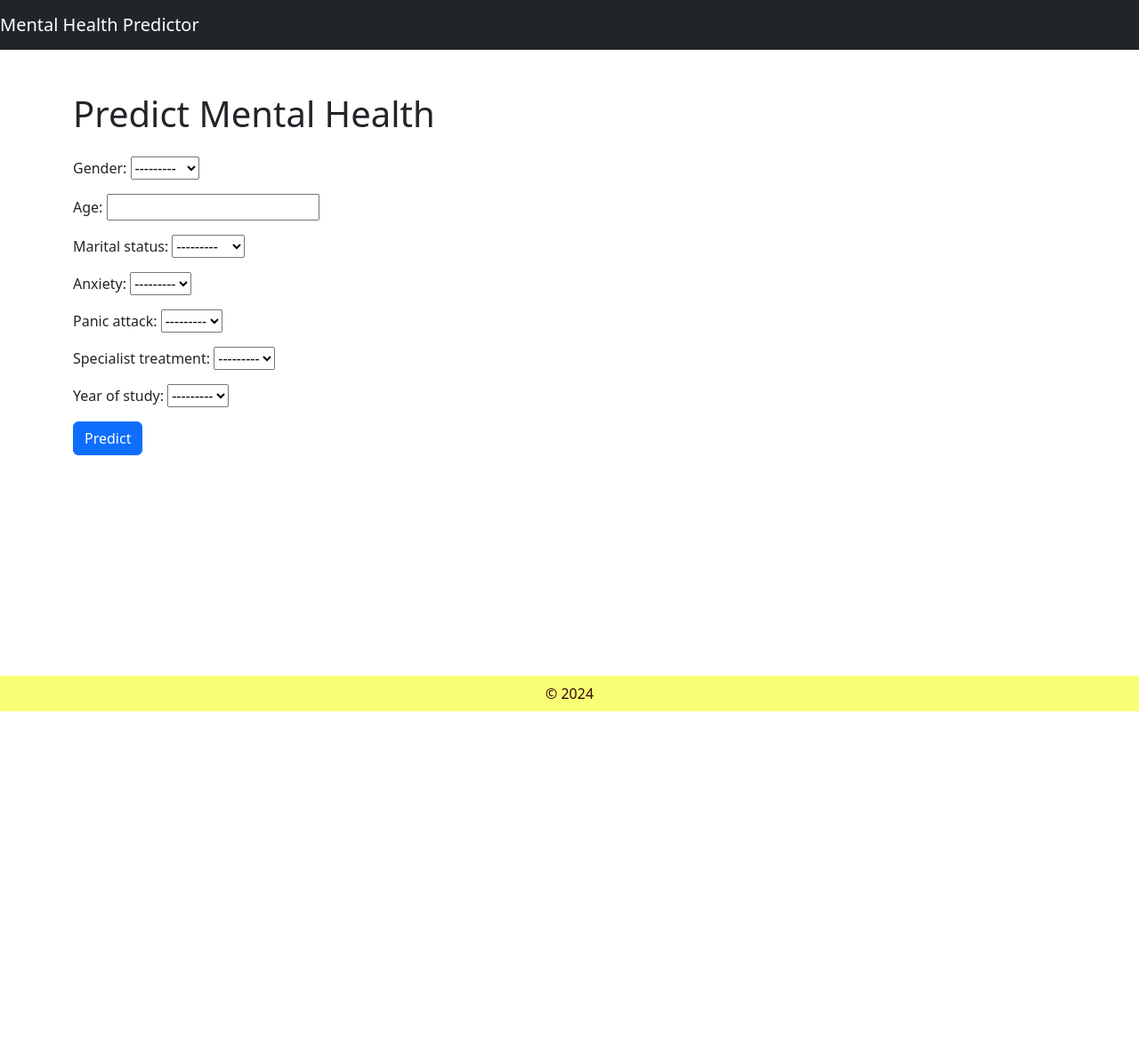
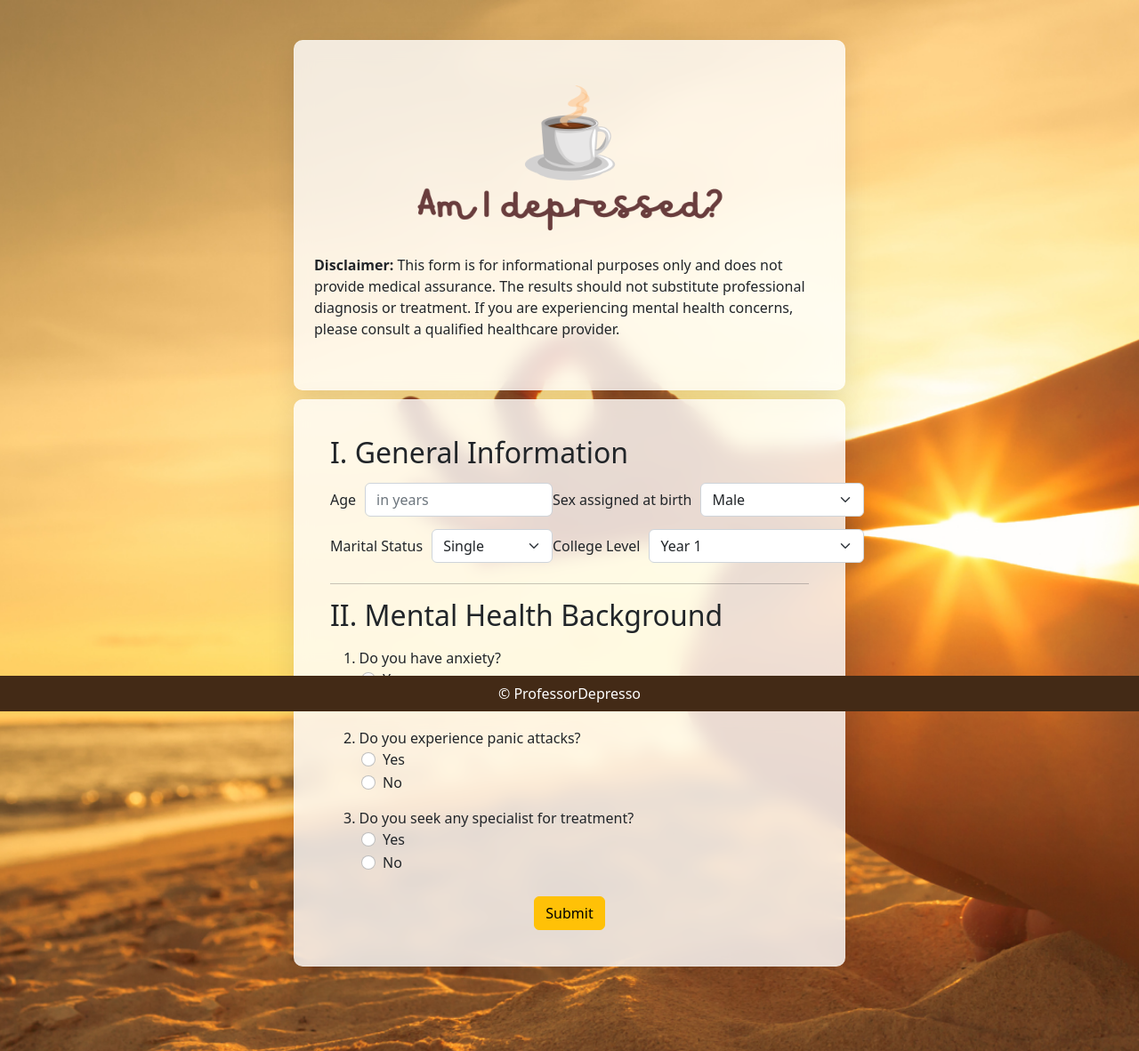
Before and after one commit to christinuhhh/CSCI-111-Project, a Django app: page / in a window 1280 px wide. Shown: the whole page at 89% size. Before the commit the page ends 800 px from the top, so only its background shows below. Run offline with Django 3.2, Linux system fonts and the light colour scheme; some libraries are stand-ins or nearby versions.

Commit message:
JUSTINE Frontend integrated

```diff
--- a/Group7/Django Web App/espressoapp/forms.py
+++ b/Group7/Django Web App/espressoapp/forms.py
@@ -1,3 +1,4 @@
+# forms.py
 from django import forms
 from .models import Prediction
 
--- a/Group7/Django Web App/espressoapp/models.py
+++ b/Group7/Django Web App/espressoapp/models.py
@@ -1,3 +1,4 @@
+# models.py
 from django.db import models
 
 class Prediction(models.Model):
--- /dev/null
+++ b/Group7/Django Web App/espressoapp/static/bootstrap/css/style.css
@@ -0,0 +1,120 @@
+ .page-margin {
+    margin: 55px;
+}
+
+body {
+    font-family: Roboto, sans-serif;
+    background-color: #f5f5f5;
+    margin: 0;
+    padding: 20px;
+    background-image: url('hel.png');
+    background-repeat: no-repeat;
+    background-size: cover; /* Ensures the background image covers the entire body */
+    background-position: center; /* Center the background image */
+
+}
+
+.container {
+    width: 50% !important;  /* Narrower container */
+    margin: auto;
+    margin-top: 25px;
+    margin-bottom: 10px;
+    padding: 30px;
+    border-radius: 10px;
+    background-color: rgba(255, 255, 255, 0.8); /* Semi-transparent white background */
+    backdrop-filter: blur(10px); /* Gaussian blur for frosted glass effect */
+    border: 1px solid rgba(255, 255, 255, 0.2); /* Light border */
+    box-shadow: 0 8px 32px rgba(0, 0, 0, 0.1); /* Soft shadow */
+}
+
+.container2 {
+    width: 50% !important;  /* Narrower container */
+    margin: auto;
+    margin-top: 5px;
+    margin-bottom: 75px;
+    padding: 30px;
+    border-radius: 10px;
+    background-color: rgba(255, 255, 255, 0.8); /* Semi-transparent white background */
+    backdrop-filter: blur(10px); /* Gaussian blur for frosted glass effect */
+    border: 1px solid rgba(255, 255, 255, 0.2); /* Light border */
+    box-shadow: 0 8px 32px rgba(0, 0, 0, 0.1); /* Soft shadow */
+}
+
+.container-results{
+    width: 650px;
+}
+.input-group {
+    margin-bottom: 15px;
+}
+
+.input-group label {
+    display: block;
+    margin-bottom: 5px;
+    font-weight: bold;
+}
+
+.input-group input {
+    width: 100%;
+    padding: 10px;
+    border: 1px solid #ccc;
+    border-radius: 3px;
+    font-size: 16px;
+}
+
+.inside {
+    padding: 10px; /* Add padding for better spacing */
+}
+
+.field-container {
+    display: flex;
+    align-items: center;
+    justify-content: center;
+    margin-top: 2%;
+    margin-bottom: 2%;
+}
+
+.field-container label {
+    margin-right: 10px; /* space between label and input/select */
+    white-space: nowrap;
+}
+
+.row-input { /* Added styling for the row-input class */
+        display: flex;
+        align-items: center;
+        justify-content: space-between; /* Center content within the row */
+    }
+
+
+.col-sm-1 {
+    width: 250px !important; /* Adjust width as needed */
+}
+
+.col-sm-2 {
+    width: 350px !important; /* Adjust width as needed */
+}
+
+.col-sm-3 {
+    width: 250px !important; /* Adjust width as needed */
+}
+
+.col-sm-4 {
+    width: 350px !important; /* Adjust width as needed */
+}
+
+
+h2 {
+    font-size: 20px;
+}
+
+
+h3 {
+    font-size: 20px;
+}
+
+.ii-container{
+    margin-left: 15px;
+}
+
+.options-indent{
+    margin-left: 20px;
+}
--- a/Group7/Django Web App/espressoapp/templates/espressoapp/base.html
+++ b/Group7/Django Web App/espressoapp/templates/espressoapp/base.html
@@ -8,19 +8,27 @@
     <link rel="stylesheet" href="https://fonts.googleapis.com/css?family=Roboto:300,400,500,700|Material+Icons">
     <link rel="stylesheet" href="{% static 'bootstrap/css/bootstrap.min.css' %}">
     <link rel="stylesheet" href="{% static 'bootstrap/css/custom.css' %}">
+    <link rel="stylesheet" href="{% static 'bootstrap/css/style.css' %}">
+    <link href="https://cdn.jsdelivr.net/npm/bootstrap@5.2.3/dist/css/bootstrap.min.css" rel="stylesheet" integrity="sha384-rbsA2VBKQhggwzxH7pPCaAqO46MgnOM80zW1RWuH61DGLwZJEdK2Kadq2F9CUG65" crossorigin="anonymous">
 </head>
+
 <body>
-    <nav class="navbar navbar-expand-lg navbar-dark bg-dark">
-        <a class="navbar-brand" href="#">Mental Health Predictor</a>
-    </nav>
-
-    <div class="container mt-5">
-        {% block content %}
-        {% endblock %}
+    <div class="container page-margin">
+        <img src="{% static 'bootstrap/css/kape.png' %}" alt="Small image" style="width: 400px; height: 200px; display: block; margin: auto;">
+        <div class="inside">
+            <p><strong>Disclaimer:</strong> This form is for informational purposes only and does not provide medical assurance. The results should not substitute professional diagnosis or treatment. If you are experiencing mental health concerns, please consult a qualified healthcare provider.</p>
+        </div>
     </div>
 
-    <nav class="navbar bg-custom fixed-bottom justify-content-center" style="background: #f8ff75;">
-        <div style="color: rgb(49, 6, 6);">&copy; 2024</div>
+    <div class="container2 page-margin">
+        <div class="inside">
+            {% block content %}
+            {% endblock %}
+        </div>
+    </div>
+
+    <nav class="navbar bg-custom fixed-bottom justify-content-center" style="background: #432a16;">
+        <div style="color: rgb(255, 255, 255);">&copy; ProfessorDepresso</div>
     </nav>
 
     <script src="{% static 'bootstrap/js/bootstrap.bundle.min.js' %}"></script>
--- a/Group7/Django Web App/espressoapp/templates/espressoapp/home.html
+++ b/Group7/Django Web App/espressoapp/templates/espressoapp/home.html
@@ -1,12 +1,107 @@
 {% extends 'espressoapp/base.html' %}
 
-{% block title %}Predict Mental Health{% endblock %}
+{% block content %}
+<form method="post">
+    {% csrf_token %}
+    <h2>I. General Information</h2>
+    <div class="col">
+        <div class="row-input">
+            <div class="col-sm-1">
+                <div class="field-container">
+                    <label for="id_age">Age</label>
+                    <input type="number" name="age" class="form-control" id="id_age" placeholder="in years">
+                </div>
+            </div>
 
-{% block content %}
-<h1 class="mb-4">Predict Mental Health</h1>
-<form method="post" class="needs-validation" novalidate>
-    {% csrf_token %}
-    {{ form.as_p }}
-    <button type="submit" class="btn btn-primary">Predict</button>
+            <div class="col-sm-2">
+                <div class="field-container">
+                    <label for="id_gender">Sex assigned at birth</label>
+                    <select name="gender" class="form-select" id="id_gender">
+                        <option value="0">Male</option>
+                        <option value="1">Female</option>
+                    </select>
+                </div>
+            </div>
+        </div>
+
+        <div class="row-input">
+            <div class="col-sm-3">
+                <div class="field-container">
+                    <label for="id_marital_status">Marital Status</label>
+                    <select name="marital_status" class="form-select" id="id_marital_status">
+                        <option value="0">Single</option>
+                        <option value="1">Married</option>
+                    </select>
+                </div>
+            </div>
+
+            <div class="col-sm-4">
+                <div class="field-container">
+                    <label for="id_year_of_study">College Level</label>
+                    <select name="year_of_study" class="form-select" id="id_year_of_study">
+                        <option value="1">Year 1</option>
+                        <option value="2">Year 2</option>
+                        <option value="3">Year 3</option>
+                        <option value="4">Year 4</option>
+                    </select>
+                </div>
+            </div>
+        </div>
+    </div>
+    <hr>
+    <h2>II. Mental Health Background</h2>
+    <div class="ii-container">
+        <p class="mb-0 mt-3">1. Do you have anxiety?</p>
+        <div class="options-indent">
+            <div class="form-check">
+                <input class="form-check-input" type="radio" name="anxiety" id="id_anxiety_yes" value="1">
+                <label class="form-check-label" for="id_anxiety_yes">
+                    Yes
+                </label>
+            </div>
+            <div class="form-check">
+                <input class="form-check-input" type="radio" name="anxiety" id="id_anxiety_no" value="0">
+                <label class="form-check-label" for="id_anxiety_no">
+                    No
+                </label>
+            </div>
+        </div>
+
+        <p class="mb-0 mt-3">2. Do you experience panic attacks?</p>
+        <div class="options-indent">
+            <div class="form-check">
+                <input class="form-check-input" type="radio" name="panic_attack" id="id_panic_yes" value="1">
+                <label class="form-check-label" for="id_panic_yes">
+                    Yes
+                </label>
+            </div>
+            <div class="form-check">
+                <input class="form-check-input" type="radio" name="panic_attack" id="id_panic_no" value="0">
+                <label class="form-check-label" for="id_panic_no">
+                    No
+                </label>
+            </div>
+        </div>
+
+        <p class="mb-0 mt-3">3. Do you seek any specialist for treatment?</p>
+        <div class="options-indent">
+            <div class="form-check">
+                <input class="form-check-input" type="radio" name="specialist_treatment" id="id_specialist_yes" value="1">
+                <label class="form-check-label" for="id_specialist_yes">
+                    Yes
+                </label>
+            </div>
+            <div class="form-check">
+                <input class="form-check-input" type="radio" name="specialist_treatment" id="id_specialist_no" value="0">
+                <label class="form-check-label" for="id_specialist_no">
+                    No
+                </label>
+            </div>
+        </div>
+    </div>
+    <br>
+    <div class="text-center">
+        <button type="submit" class="btn btn-warning">Submit</button>
+    </div>
 </form>
 {% endblock %}
--- a/Group7/Django Web App/espressoapp/views.py
+++ b/Group7/Django Web App/espressoapp/views.py
@@ -1,7 +1,8 @@
+# views.py
 from django.shortcuts import render, redirect
-from .models import Prediction
 from .forms import PredictionForm
 from .utils import predict_with_knn, predict_with_decision_tree
+from .models import Prediction
 
 def home(request):
     if request.method == 'POST':
```
Also changed, not shown: Group7/Django Web App/espressoapp/templates/espressoapp/results.html (+17 -4 lines), Group7/Django Web App/db.sqlite3, Group7/Django Web App/espressoapp/static/bootstrap/css/hel.png (added), Group7/Django Web App/espressoapp/static/bootstrap/css/kape.png (added).
